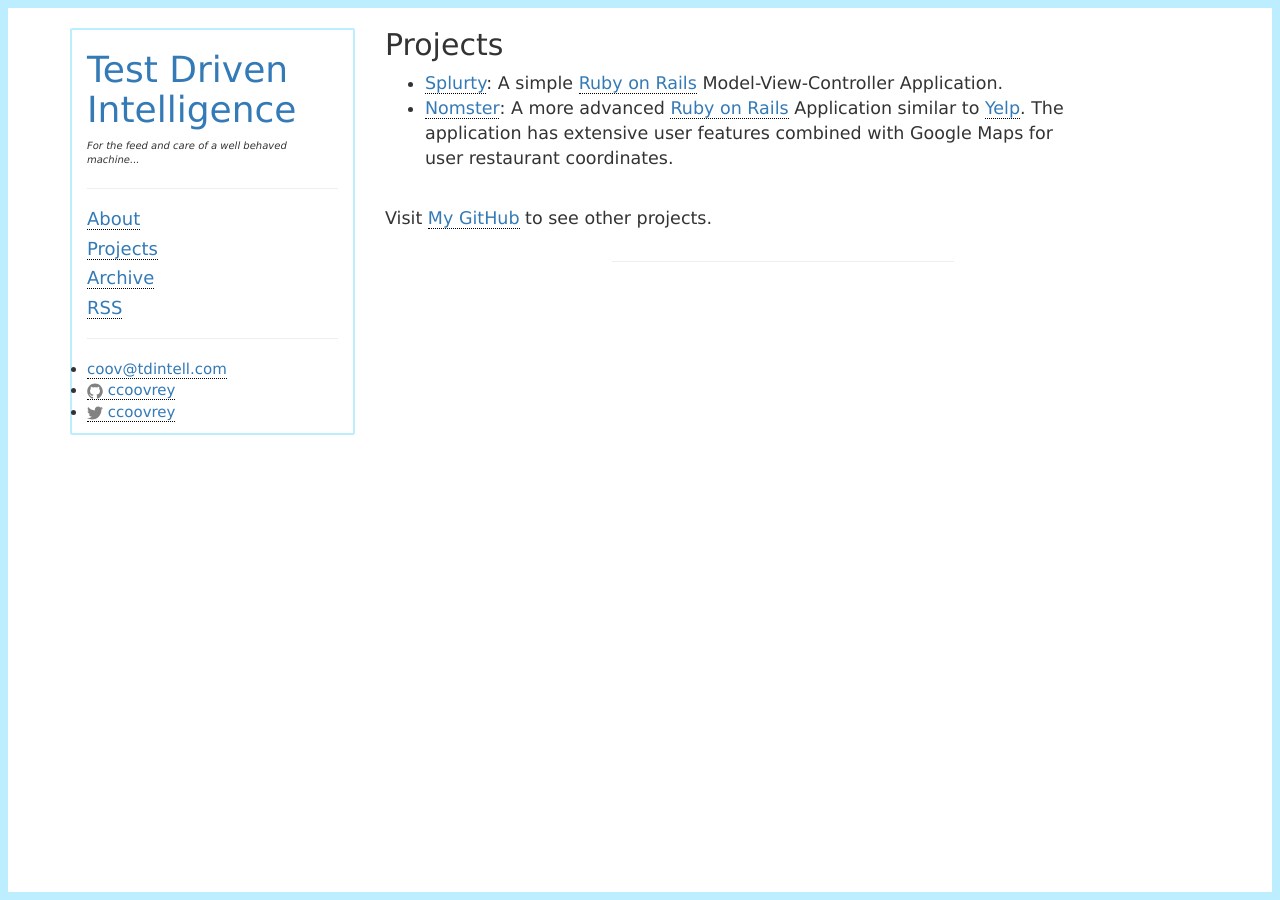
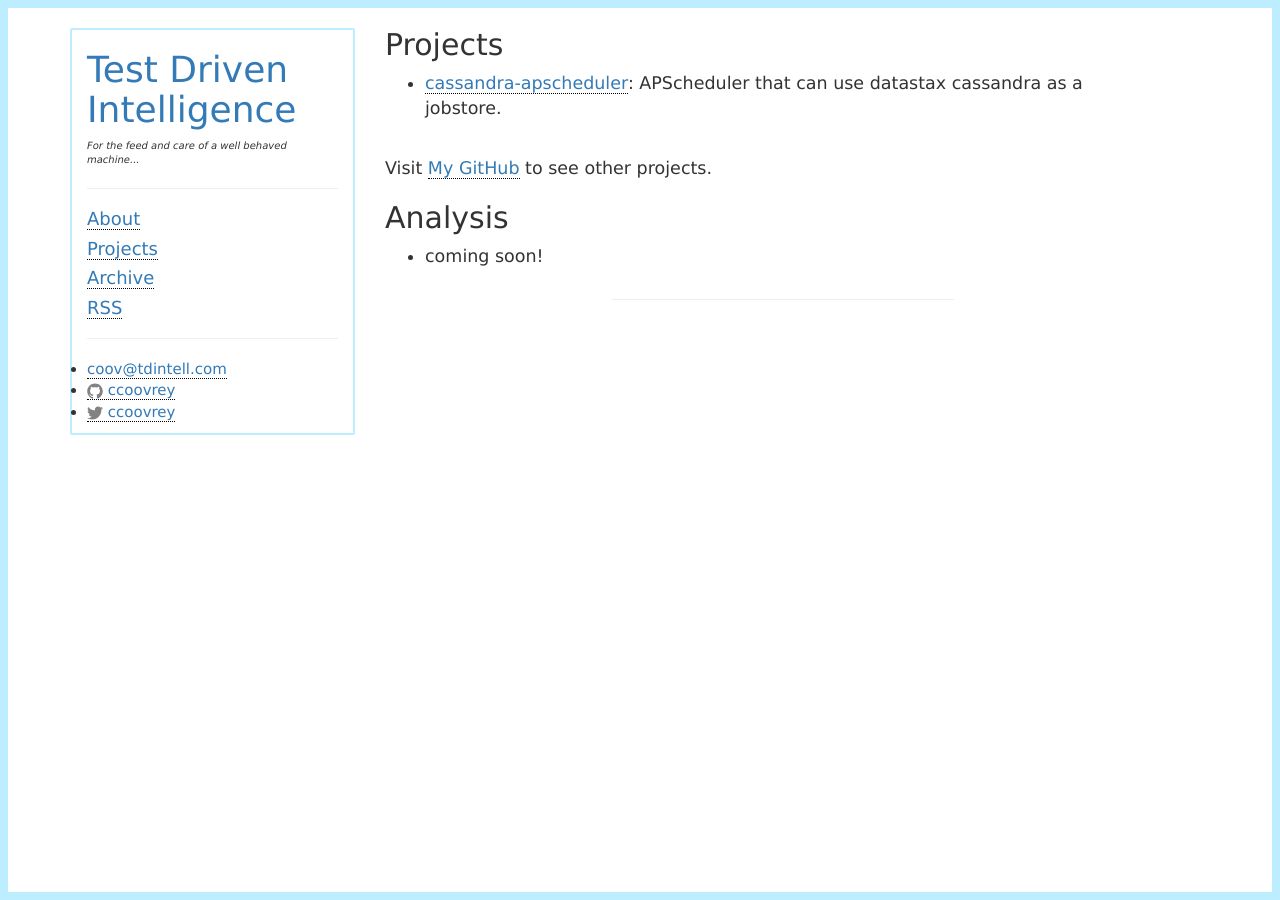
Before and after one commit to ccoovrey/ccoovrey.github.io, a Jekyll site: the page built from projects.html, in a window 1280 px wide. Built offline with Jekyll 4.4.1, drawn with Linux system fonts in a browser that asks for light colours.

```diff
--- a/projects.html
+++ b/projects.html
@@ -7,15 +7,8 @@ permalink: /projects/
   <h2>Projects</h2>
 	<ul>
 		<li>
-			<a href="http://github.com/ccoovrey/splurty">Splurty</a>: A simple
-      <a href="http://rubyonrails.org">Ruby on Rails</a> Model-View-Controller
-      Application.
-	  </li>
-		<li>
-			<a href="http://github.com/ccoovrey/nomster">Nomster</a>: A more advanced
-      <a href="http://rubyonrails.org">Ruby on Rails</a> Application similar to
-		  <a href="http://www.yelp.com">Yelp</a>. The application has extensive
-      user features combined with Google Maps for user restaurant coordinates.
+      <a href="https://github.com/ZyncUp/cassandra-apscheduler">cassandra-apscheduler</a>:
+         APScheduler that can use datastax cassandra as a jobstore.
 	  </li>
 	</ul>
 	<br />
@@ -23,3 +16,11 @@ permalink: /projects/
 		Visit <a href="http://github.com/ccoovrey">My GitHub</a> to see other projects.
 	</p>
 </section>
+<section id="analysis">
+  <h2>Analysis</h2>
+	<ul>
+		<li>
+      coming soon!
+	  </li>
+  </ul>
+</section>
```
Also changed, not shown: _posts/2016-06-01-test-driven-intelligence.md (+40 -35 lines), about.md (+4 -7 lines).
